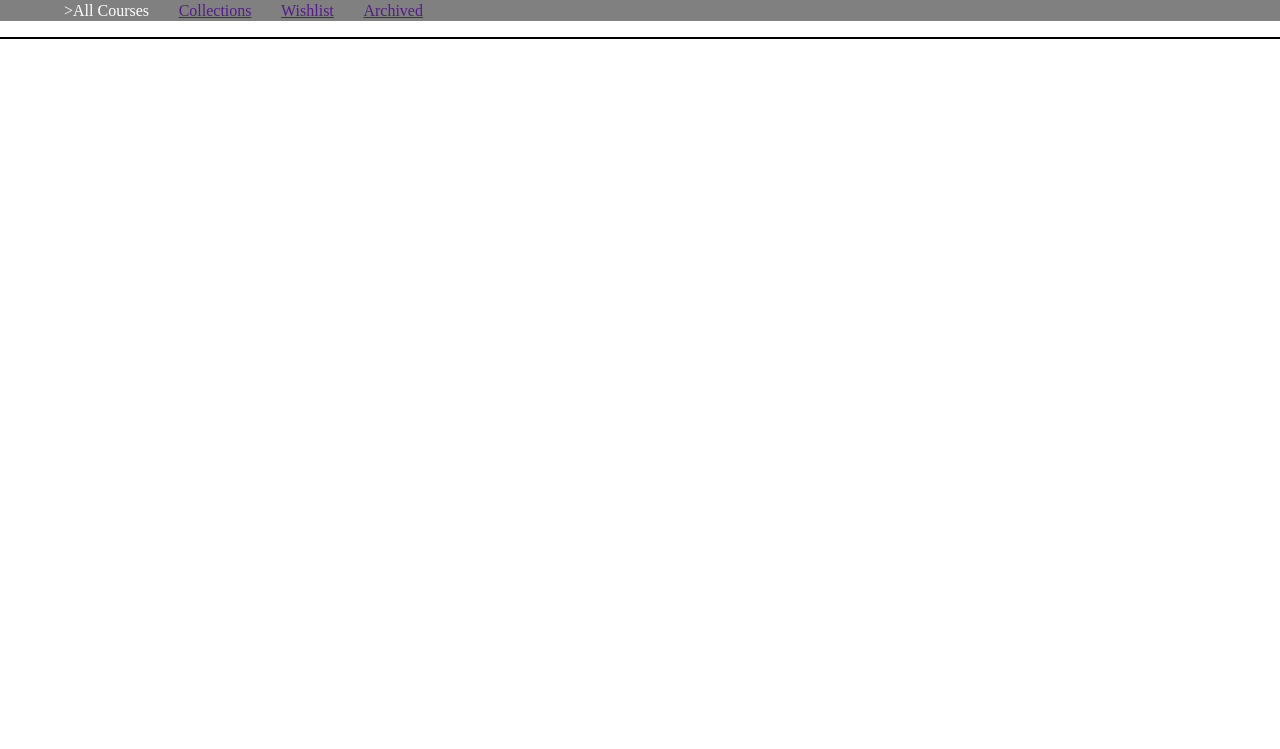
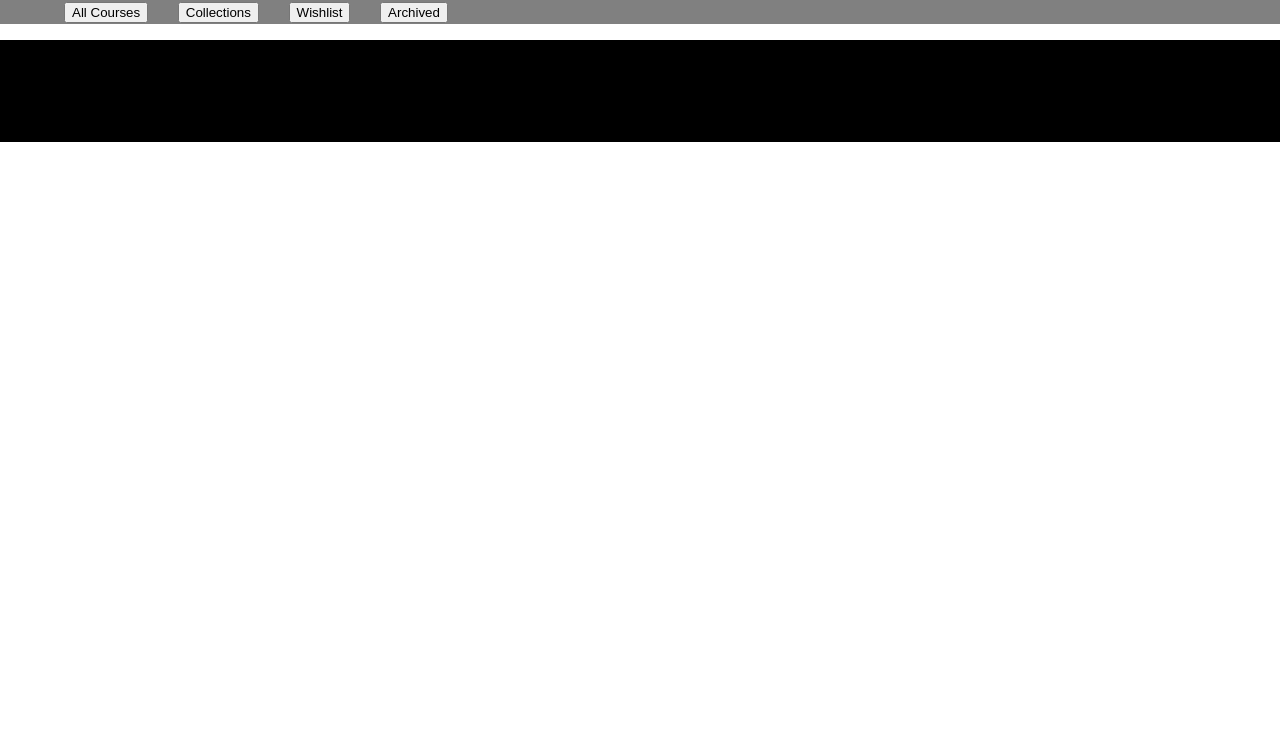
Before and after one commit to DougieDev/Pair-Challenge-Practice, a plain HTML site: page index.html in a window 1280 px wide. Shown: the part 51-800 px from the top of the page. Drawn offline with Linux system fonts and the light colour scheme.

Commit message:
Make nav bar sort of work

```diff
--- a/index.html
+++ b/index.html
@@ -5,21 +5,21 @@
     <meta charset="utf-8">
     <title>Udemy</title>
     <link rel="stylesheet" href="style.css" type="text/css">
-    <script type="text/javascript" src="main.js"></script>
   </head>
   <body>
     <header>
       <h1>My Courses</h1>
       <nav>
         <ul class="container" role = "button">
-          <li class="first-list" role = "button">>All Courses</li>
-          <li class = "second-list"><a href="">Collections</a></li>
-          <li class="third-list"><a href="">Wishlist</a></li>
-          <li class="fourth-list"><a href="">Archived</a></li>
+          <li class="first-list"><button>All Courses</button></li>
+          <li class = "second-list"><button>Collections</button></li>
+          <li class="third-list"><button>Wishlist</button></li>
+          <li class="fourth-list"><button>Archived</button></li>
         </ul>
       </nav>
     </header>
     <main>
     </main>
   </body>
+  <script type="text/javascript" src="main.js"></script>
 </html>
--- a/main.js
+++ b/main.js
@@ -5,11 +5,41 @@ var fourthList = document.querySelector(".fourth-list");
 var main = document.getElementsByTagName('main')[0];
 var nav = document.getElementsByTagName('nav');
 
-document.addEventListener('click', clickHandler);
+// document.addEventListener('click', clickHandler);
+//
+// function clickHandler(event) {
+//   if (event.target === firstList) {
+//     main.innerHTML = `<h2>Share Udemy with Friends!</h2>`
+//     console.log(event.target);
+//   } else if (event.target.classList.contains('secondList')) {
+//     main.innerHTML = `<h2>Share Udemy with Friends!</h2>`
+//     console.log(event.target);
+// } else if (event.target.classList.contains('thirdList')) {
+//   main.innerHTML = `<h2>Share Udemy with Friends!</h2>`
+//   console.log(event.target);
+// } else if (event.target.classList.contains('fourthList')) {
+//   main.innerHTML = `<h2>Share Udemy with Friends!</h2>`
+//   console.log(event.target);
+// }
+// }
 
-function clickHandler(event) {
-  if (event.target === firstList) {
-    main.innerHTML = `<h2>Share Udemy with Friends!</h2>`
-    console.log(event.target)
-  }
+firstList.addEventListener('click', something);
+secondList.addEventListener('click', something1);
+thirdList.addEventListener('click', something2);
+fourthList.addEventListener('click', something3);
+
+function something() {
+  main.innerHTML = `<h2>Share Udemy with Friends!</h2>`
 }
+
+function something1() {
+  main.innerHTML = `<h2>second</h2>`
+}
+
+function something2() {
+  main.innerHTML = `<h2>third</h2>`
+}
+
+function something3() {
+  main.innerHTML = `<h2>fourth</h2>`
+}
--- a/style.css
+++ b/style.css
@@ -29,4 +29,6 @@ h1 {
 
 main {
   border: 1px solid black;
+  height:100px;
+  background-color:black;
 }
```
